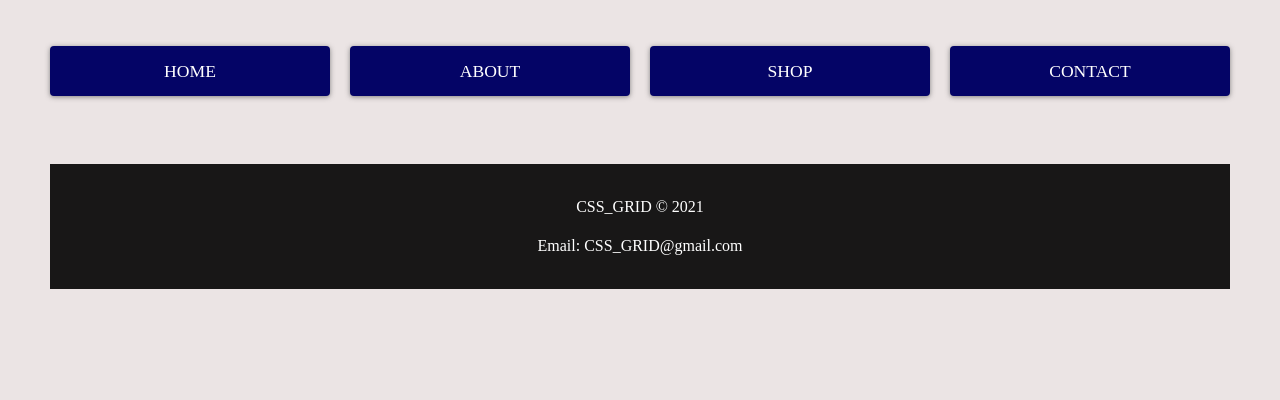
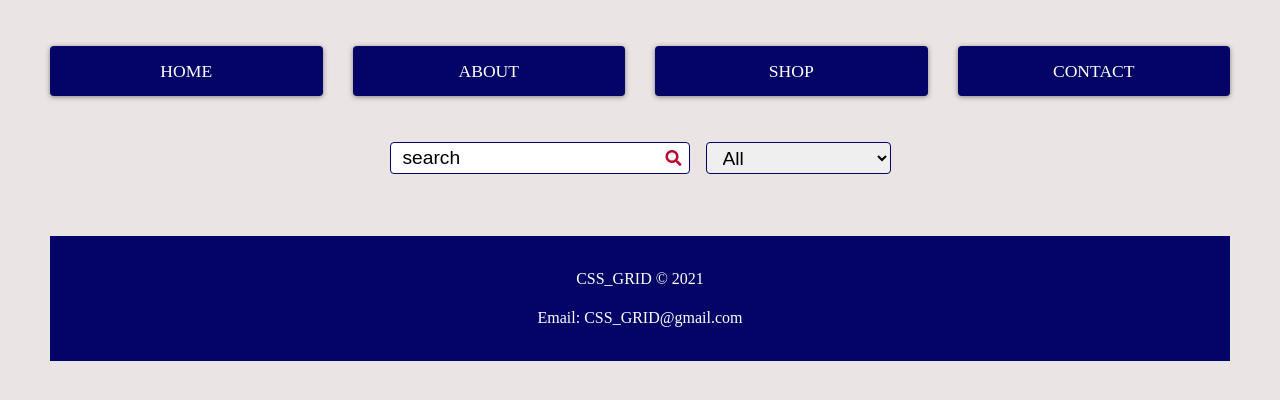
Before and after one commit to I-A11/CSS-Grid, a plain HTML site: page shop.html in a window 1280 px wide. Drawn offline with Linux system fonts and the light colour scheme.

Commit message:
adding new images and create search section in shop.html

```diff
--- a/shop.html
+++ b/shop.html
@@ -12,7 +12,7 @@
       crossorigin="anonymous"
     />
     <link rel="stylesheet" href="style.css" />
-    <title>CSS GRID</title>
+    <title>FutureTech-Shop</title>
   </head>
   <body>
     <div class="wrapper">
@@ -25,6 +25,19 @@
           <li><a href="#contact">Contact</a></li>
         </ul>
       </div>
+      <section class="search">
+        <input
+          type="text"
+          placeholder="Search"
+          name="search"
+          value="search"
+        /><i class="fas fa-search"></i>
+        <select>
+          <option value="all">All</option>
+          <option value="price assending">Price Assending</option>
+          <option value="price descending">Price Descending</option>
+        </select>
+      </section>
 
       <!-- footer -->
       <footer id="contact">
--- a/style.css
+++ b/style.css
@@ -1,6 +1,6 @@
 /* CSS Variables */
 :root {
-  --primary: #36e9e9;
+  --primary: #8fb6d4;
   --dark: #181717;
   --light: #fff;
   --red: #b80c2f;
@@ -34,19 +34,24 @@ body {
   border-radius: 5px;
 }
 
+.btn:hover {
+  background: var(--red);
+  color: var(--light);
+}
+
 img {
   max-width: 100%;
 }
 
 .wrapper {
   display: grid;
-  grid-gap: 20px;
+  grid-gap: 30px;
 }
 
 /* Nav */
 .main-nav ul {
   display: grid;
-  grid-gap: 20px;
+  grid-gap: 30px;
   padding: 0;
   list-style: none;
   grid-template-columns: repeat(4, 1fr);
@@ -77,7 +82,7 @@ img {
 /* Top container */
 .top-container {
   display: grid;
-  grid-gap: 20px;
+  grid-gap: 30px;
   grid-template-areas:
     "showcase showcase top-box-a"
     "showcase showcase top-box-b";
@@ -116,6 +121,11 @@ img {
   justify-items: center;
   box-shadow: var(--shadow);
   padding: 1.5rem;
+  transition: transform 0.5s;
+}
+
+.top-box:hover {
+  transform: translateY(-10px);
 }
 .price {
   font-size: 1.5rem;
@@ -130,7 +140,7 @@ img {
 /* boxes */
 .boxes {
   display: grid;
-  grid-gap: 20px;
+  grid-gap: 30px;
   grid-template-columns: repeat(auto-fit, minmax(200px, 1fr));
 }
 
@@ -139,8 +149,12 @@ img {
   text-align: center;
   padding: 1.5rem 2rem;
   box-shadow: var(--shadow);
+  transition: transform 0.5s;
 }
 
+.box:hover {
+  transform: translateY(10px);
+}
 .info {
   background: var(--primary);
   box-shadow: var(--shadow);
@@ -150,9 +164,12 @@ img {
   padding: 3rem;
 }
 
+.fas {
+  color: var(--red);
+}
 .portfolio {
   display: grid;
-  grid-gap: 20px;
+  grid-gap: 30px;
   grid-template-columns: repeat(auto-fit, minmax(200px, 1fr));
 }
 
@@ -164,7 +181,7 @@ img {
 /* footer */
 footer {
   margin-top: 2rem;
-  background: var(--dark);
+  background: var(--blue);
   color: var(--light);
   text-align: center;
   padding: 1rem;
@@ -202,3 +219,39 @@ footer {
       "top-box-b";
   }
 }
+
+/* shop.html page */
+
+.search {
+  display: flex;
+  justify-content: center;
+  align-items: center;
+}
+
+.search input {
+  width: 300px;
+  height: 2rem;
+  font-size: 1.2rem;
+  border: 1px solid var(--blue);
+  border-radius: 4px;
+  padding-left: 0.75rem;
+}
+.search input:focus {
+  outline: none;
+}
+.fa-search {
+  position: relative;
+  right: 1.5rem;
+}
+
+.search select {
+  height: 2rem;
+  font-size: 1.2rem;
+  border: 1px solid var(--blue);
+  border-radius: 4px;
+  padding-left: 0.75rem;
+}
+
+.search select:focus {
+  outline: none;
+}
```
Also changed, not shown: index.html (+13 -12 lines), imgaes/img-1.jpeg (deleted), imgaes/pic1.jpg (deleted), imgaes/port-1.jpeg (added), imgaes/port-10.jpeg (added), imgaes/port-2.jpeg (added), imgaes/port-3.jpeg (added), imgaes/port-4.jpeg (added), imgaes/port-5.jpeg (added), imgaes/port-6.jpeg (added), imgaes/port-7.jpeg (added), imgaes/port-8.jpeg (added), imgaes/port-9.jpeg (added), imgaes/showcase.jpg (deleted).
